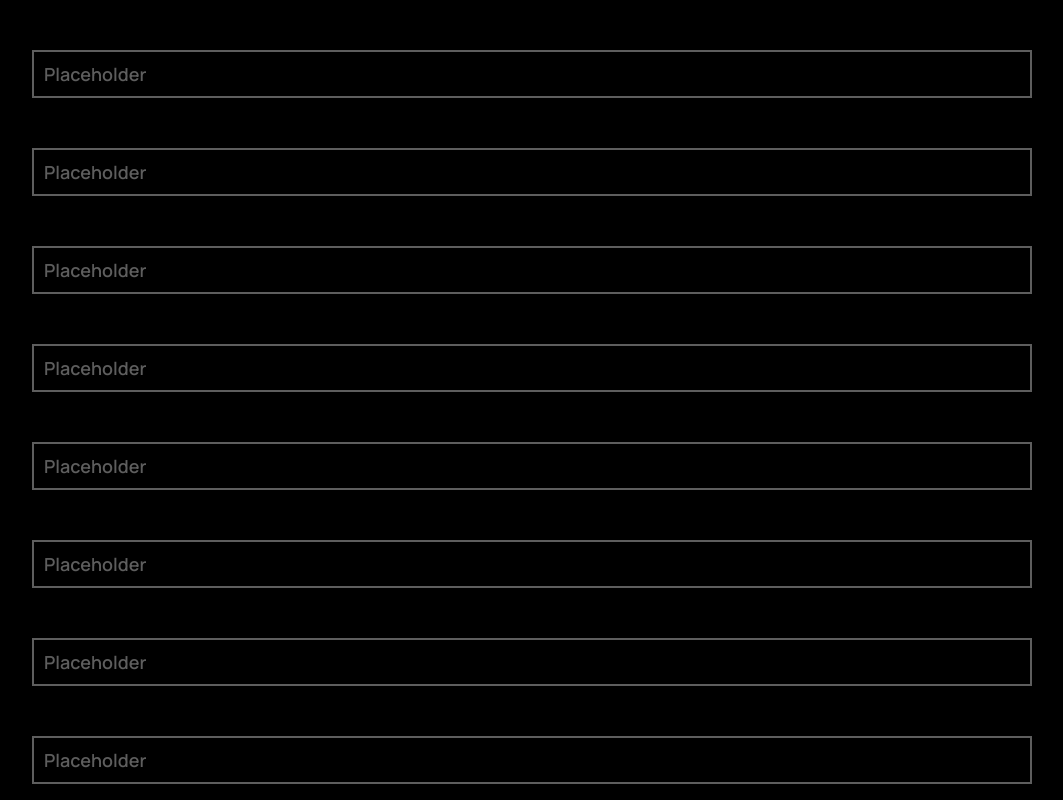
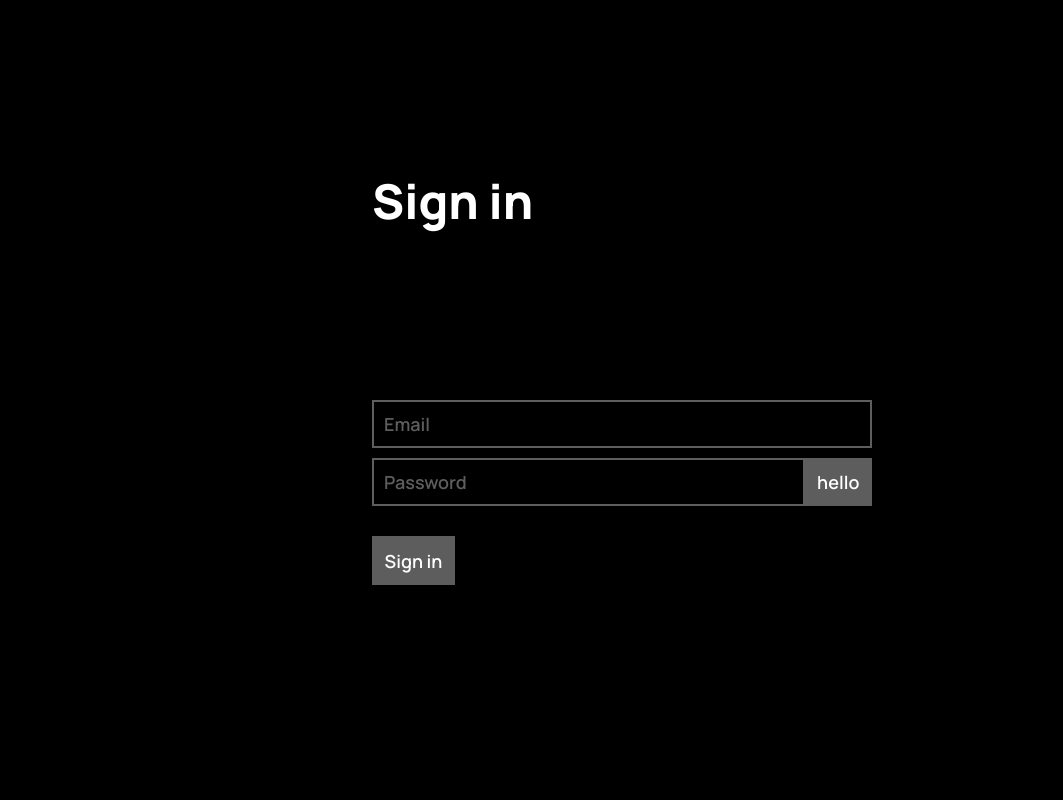
Before and after one commit to shevelidze/sharel, a Next.js app: page /sign_in in a window 1280 px wide. Shown: the whole page, without its empty margins (18-1081 px from the left). Built offline with nearby package versions, Linux system fonts and the light colour scheme.

Commit message:
Add some animations

```diff
--- /dev/null
+++ b/components/Button.js
@@ -0,0 +1,56 @@
+import styles from '../styles/Button.module.css'
+import react from 'react';
+
+export default class Button extends react.Component {
+    constructor(props) {
+        super(props);
+        this.state = {
+            styles: {
+                opacity: 1
+            }
+        }
+    }
+    disable() {
+        return new Promise(
+            (resolve) => {
+                let animationStart;
+                let drawAnimationFrame = (time) => {
+                    let timeFraction = (time - animationStart) / 500;
+                    if (timeFraction > 1) timeFraction = 1;
+                    this.setState({ styles: { opacity: 1 - timeFraction } });
+                    if (timeFraction < 1) requestAnimationFrame(drawAnimationFrame);
+                    else {
+                        let newStyles = {
+                            cursor: 'initial',
+                            'pointer-events': 'none',
+                            opacity: '0'
+                        };
+                        this.setState({ styles: newStyles });
+                        resolve();
+                    }
+                }
+                animationStart = performance.now();
+                requestAnimationFrame(drawAnimationFrame);
+            }
+        )
+    }
+    render() {
+        let className = '';
+        if (this.props.isClickable || this.props.isClickable === undefined) {
+            className += ' ' + styles.clickable;
+        }
+        if (this.props.isDisabled) {
+            className += ' ' + styles.disabled;
+        }
+        return (
+            <div
+                onClick={() => { this.disable(true) }}
+                id={styles.root}
+                className={className}
+                style={this.state.styles}
+            >
+                <span> {this.props.text}</span>
+            </div>
+        );
+    }
+}
--- a/components/Input.js
+++ b/components/Input.js
@@ -1,10 +1,14 @@
 import react from "react";
 import styles from '../styles/Input.module.css'
+import Button from '../components/Button.js'
 
 export default class Input extends react.Component {
     constructor(props) {
         super(props);
-        this.state = {};
+        this.state = {
+            buttonIsDisabled: false
+        };
+        this.buttonRef = react.createRef();
     }
     async blink(times) {
         let component = this;
@@ -51,22 +55,29 @@ export default class Input extends react.Component {
                     style={this.state.color == undefined ? null : { '--decoration-color': this.state.color, transition: 'none' }}
                     placeholder={this.props.placeholder}
                     autocomplete={this.props.autoComplete === undefined ? 'off' : this.props.autoComplete}
+                    type={this.props.type === undefined ? 'text' : this.props.type}
                     onBlur={this.onBlur()}
                 ></input>
                 {
-                    this.props.buttonClicked !== undefined ?
-                        <div id={styles.button} onClick={this.props.buttonClicked}><div>Button</div></div> :
+                    this.props.buttonProps !== undefined ?
+                        <Button {...this.props.buttonProps} ref={this.buttonRef} displayNoneOnDisabled={true}></Button> :
                         null
                 }
             </div>
         );
     }
 
-    onBlur()
-    {
-        let component = this;
+
+
+    onBlur() {
         return () => {
-            setTimeout(() => { component.blink(3); }, 2000);
+            setTimeout(() => { this.blink(3); }, 2000);
+            this.setState(
+                {
+                    buttonIsDisabled: true
+                }
+            );
         };
+
     }
 }
--- a/pages/sign_in.js
+++ b/pages/sign_in.js
@@ -1,18 +1,20 @@
 import Input from "../components/Input"
+import styles from '../styles/Auth.module.css'
+import Button from "../components/Button"
 
-
-export default function SignIn()
-{
+export default function SignIn() {
     return (
-        <div>
-            <Input placeholder="Placeholder"></Input>
-            <Input placeholder="Placeholder"></Input>
-            <Input placeholder="Placeholder"></Input>
-            <Input placeholder="Placeholder"></Input>
-            <Input placeholder="Placeholder"></Input>
-            <Input placeholder="Placeholder"></Input>
-            <Input placeholder="Placeholder"></Input>
-            <Input placeholder="Placeholder"></Input>
+        <div id={styles.root}>
+            <div id={styles['title-wrapper']}>
+                <div>Sign in</div>
+            </div>
+            <div id={styles['main-block']}>
+                <div className={styles['section']}>
+                    <Input placeholder='Email'></Input>
+                    <Input placeholder='Password' type='password' buttonProps={{text: 'hello'}}></Input>
+                </div>
+                <Button text='Sign in'></Button>
+            </div>
         </div>
     )
 }
--- /dev/null
+++ b/styles/Auth.module.css
@@ -0,0 +1,37 @@
+#root {
+    display: grid;
+    grid-auto-rows: 1fr;
+
+    height: 100vh;
+    width: 500px;
+
+    position: absolute;
+    left: 50%;
+    transform: translateX(-50%);
+}
+
+#title-wrapper
+{
+    display: flex;
+    align-items: center;
+}
+
+#title-wrapper
+{
+    font-weight: 800;
+    font-size: 4rem;
+}
+
+#main-block > .stretch {
+    width: 100%;
+}
+
+#main-block > *:not(:last-child)
+{
+    margin-bottom: 30px;
+}
+
+#main-block > div.section > *:not(:last-child)
+{
+    margin-bottom: 10px;
+}
--- /dev/null
+++ b/styles/Button.module.css
@@ -0,0 +1,37 @@
+#root {
+    width: max-content;
+
+    font-size: var(--input-button-font-size);
+    font-weight: var(--input-button-font-weight);
+
+    padding: 0.7em;
+
+    outline: var(--input-button-outline-width) solid var(--button-grey-color);
+    outline-offset: calc(var(--input-button-outline-width) * -1);
+
+    background-color: var(--button-grey-color);
+
+    cursor: pointer;
+
+    --transition-config: ease-out 0.2s;
+    transition: background-color var(--transition-config), outline var(--transition-config), opacity var(--transition-config);
+
+    user-select: none;
+}
+
+#root:hover {
+    background: initial;
+    outline: var(--input-button-outline-width) solid white;
+}
+
+#root.clickable:active {
+    transition: initial;
+
+    background: rgba(255, 255, 255, 0.8)
+}
+
+#root.disabled {
+    width: 0;
+    padding-left: 0;
+    padding-right: 0;
+}
--- a/styles/Home.module.css
+++ b/styles/Home.module.css
@@ -35,7 +35,7 @@
   --background-color: black;
   background-color: var(--background-color);
   color: var(--text-color);
-  transition: background-color ease-out 0.33s, color ease-out 0.33s;
+  transition: background-color ease-out 0.2s, color ease-out 0.2s;
 }
 
 #buttons_wrapper>a:first-child {
--- a/styles/Input.module.css
+++ b/styles/Input.module.css
@@ -1,25 +1,21 @@
 #root {
     --transition-config: ease-out 0.2s;
 
-    font-weight: 600;
-    font-size: 18px;
+    font-weight: var(--input-button-font-weight);
+    font-size: var(--input-button-font-size);
 
-    margin: 50px;
     display: flex;
     align-items: stretch;
-
-    width: 1000px;
+    transition: flex var(--transition-config);
 }
 
 #input {
-    --outline-width: 2px;
-
     background: none;
     min-width: 0;
     flex-grow: 1;
     border: none;
-    outline: var(--outline-width) solid var(--decoration-color, var(--input-grey-color));
-    outline-offset: calc(var(--outline-width) * -1);
+    outline: var(--input-button-outline-width) solid var(--decoration-color, var(--input-grey-color));
+    outline-offset: calc(var(--input-button-outline-width) * -1);
     color: var(--decoration-color, var(--background-text-grey-color));
     font-size: inherit;
     padding: 1rem;
@@ -36,20 +32,11 @@
     color: white;
 }
 
-#button {
-    background-color: var(--input-grey-color);
+#root > *:nth-child(2)
+{
+    padding-top: 0;
+    padding-bottom: 0;
+
     display: flex;
     align-items: center;
-    padding: 0 1em;
-    cursor: pointer;
-    transition: color var(--transition-config), background-color var(--transition-config);
 }
-
-#button>* {
-    color: inherit;
-}
-
-#button:hover {
-    background-color: white;
-    color: black;
-}
--- a/styles/globals.css
+++ b/styles/globals.css
@@ -7,6 +7,10 @@
     --button-grey-color: #5D5D5D;
     --comment-area-grey-color: #404040;
     --subscription-red-color: #F13B3B;
+
+    --input-button-outline-width: 2px;
+    --input-button-font-size: 18px;
+    --input-button-font-weight: 600;
 }
 
 * {
```
Also changed, not shown: pages/sign_up.js (+8 -2 lines).
